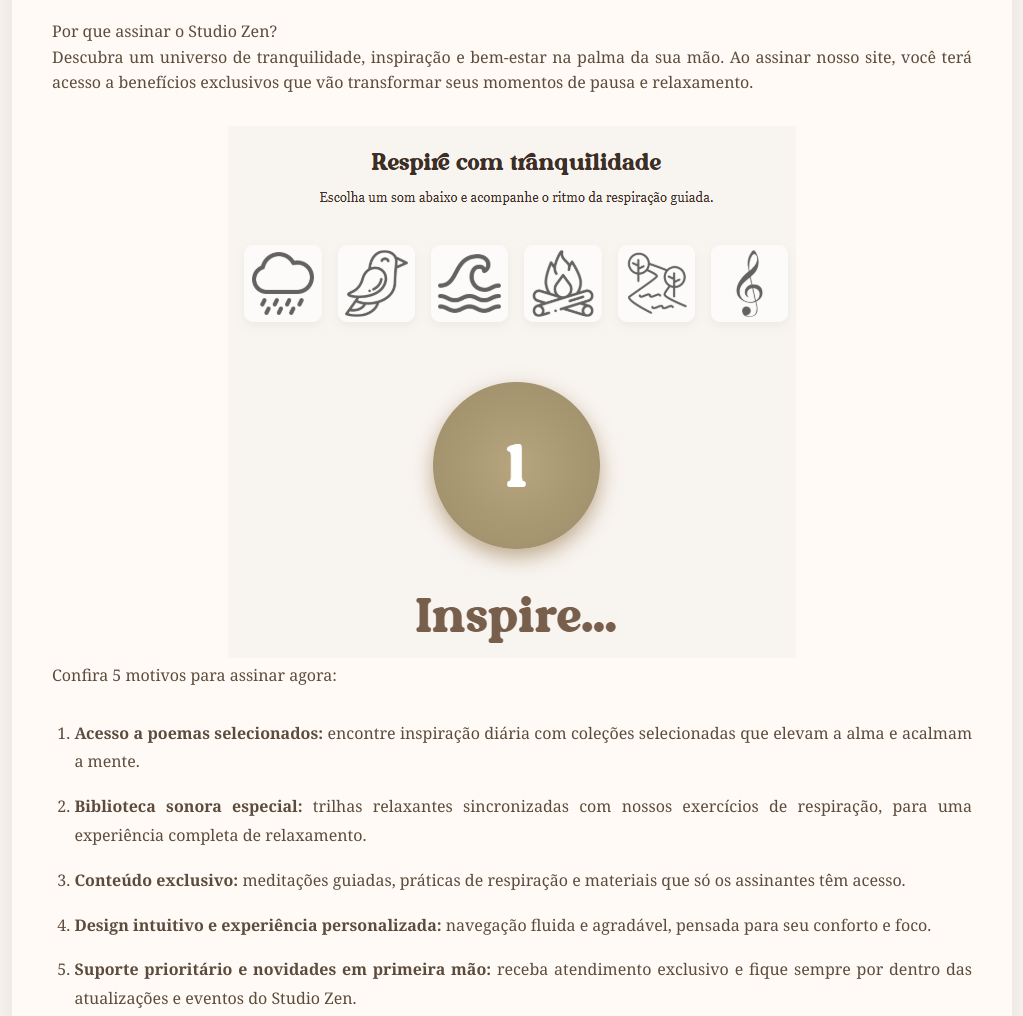
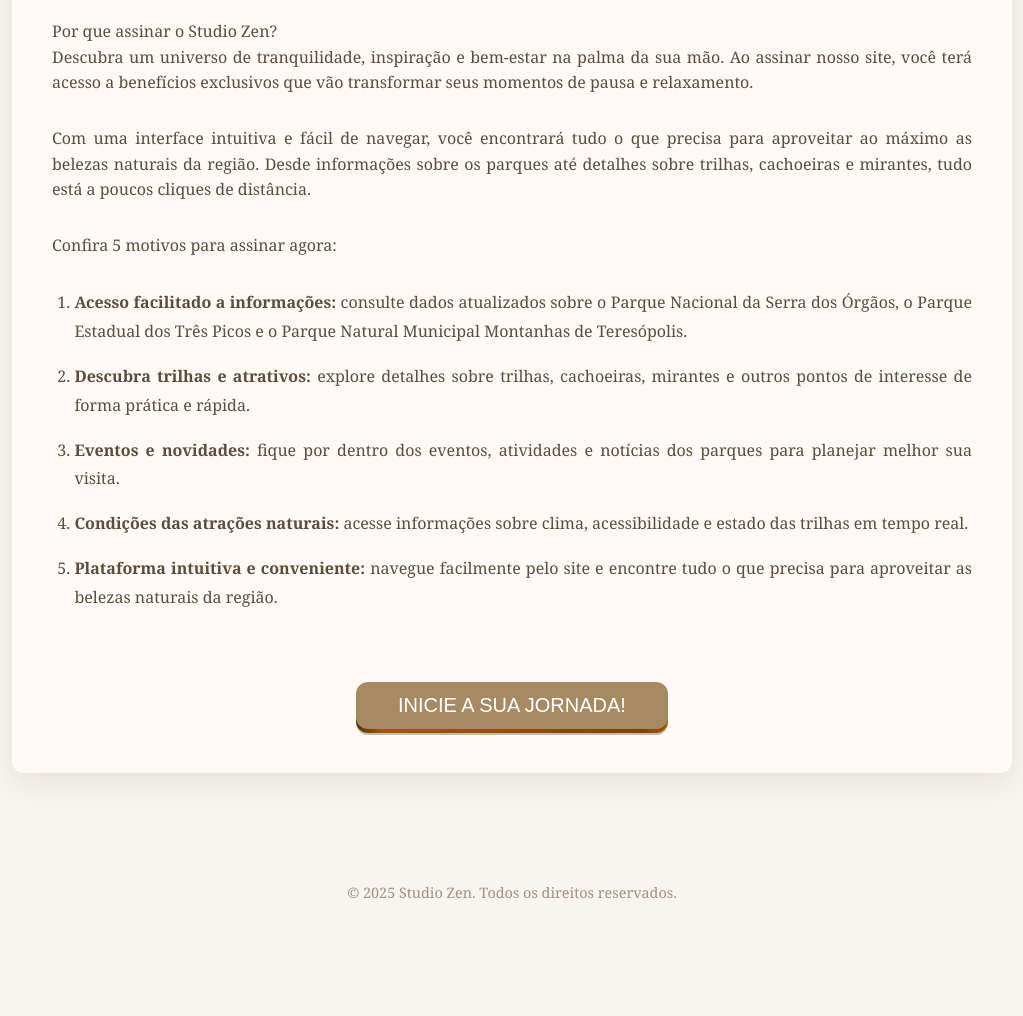
Before and after one commit to grupomvp8/trabalhomvp, a plain HTML site: page home/home/index.html in a window 1280 px wide. Shown: the part 1200-2216 px from the top of the page, without its empty margins (128-1151 px from the left). After the commit the page ends 2142 px from the top, so only its background shows below. Drawn offline with nearby package versions, Linux system fonts and the light colour scheme.

Commit message:
mudanças nos textos da home

```diff
--- a/home/home/index.html
+++ b/home/home/index.html
@@ -3,7 +3,7 @@
 <head>
     <meta charset="UTF-8" />
     <meta name="viewport" content="width=device-width, initial-scale=1.0" />
-    <title>Studio Zen</title>
+    <title>Terê Verde Online</title>
     <link rel="stylesheet" href="style.css" />
     <link rel="icon" type="image/png" href="../user e adm/favicon.png">
 </head>
@@ -22,8 +22,8 @@
     </div>
 
     <header>
-        <h1>Studio Zen</h1>
-        <p>Uma pausa para a mente. Um espaço para você.</p>
+        <h1>Terê Verde Online</h1>
+        <p>Biodiversidade, trilhas, eventos e condições das atrações naturais</p>
     </header>
 
     <main>
@@ -79,15 +79,16 @@
     Por que assinar o Studio Zen?<br>
     Descubra um universo de tranquilidade, inspiração e bem-estar na palma da sua mão. Ao assinar nosso site, você terá acesso a benefícios exclusivos que vão transformar seus momentos de pausa e relaxamento.
   </p>
-  <img src="carrimg/anuncio.png" alt="template do assinate">
+    <p>
+        Com uma interface intuitiva e fácil de navegar, você encontrará tudo o que precisa para aproveitar ao máximo as belezas naturais da região. Desde informações sobre os parques até detalhes sobre trilhas, cachoeiras e mirantes, tudo está a poucos cliques de distância.
   <p>Confira 5 motivos para assinar agora:</p>
 
   <ol class="benefits-list">
-    <li><strong>Acesso a poemas selecionados:</strong> encontre inspiração diária com coleções selecionadas que elevam a alma e acalmam a mente.</li>
-    <li><strong>Biblioteca sonora especial:</strong> trilhas relaxantes sincronizadas com nossos exercícios de respiração, para uma experiência completa de relaxamento.</li>
-    <li><strong>Conteúdo exclusivo:</strong> meditações guiadas, práticas de respiração e materiais que só os assinantes têm acesso.</li>
-    <li><strong>Design intuitivo e experiência personalizada:</strong> navegação fluida e agradável, pensada para seu conforto e foco.</li>
-    <li><strong>Suporte prioritário e novidades em primeira mão:</strong> receba atendimento exclusivo e fique sempre por dentro das atualizações e eventos do Studio Zen.</li>
+    <li><strong>Acesso facilitado a informações:</strong> consulte dados atualizados sobre o Parque Nacional da Serra dos Órgãos, o Parque Estadual dos Três Picos e o Parque Natural Municipal Montanhas de Teresópolis.</li>
+    <li><strong>Descubra trilhas e atrativos:</strong> explore detalhes sobre trilhas, cachoeiras, mirantes e outros pontos de interesse de forma prática e rápida.</li>
+    <li><strong>Eventos e novidades:</strong> fique por dentro dos eventos, atividades e notícias dos parques para planejar melhor sua visita.</li>
+    <li><strong>Condições das atrações naturais:</strong> acesse informações sobre clima, acessibilidade e estado das trilhas em tempo real.</li>
+    <li><strong>Plataforma intuitiva e conveniente:</strong> navegue facilmente pelo site e encontre tudo o que precisa para aproveitar as belezas naturais da região.</li>
   </ol>
 </br>
 </br>
```
